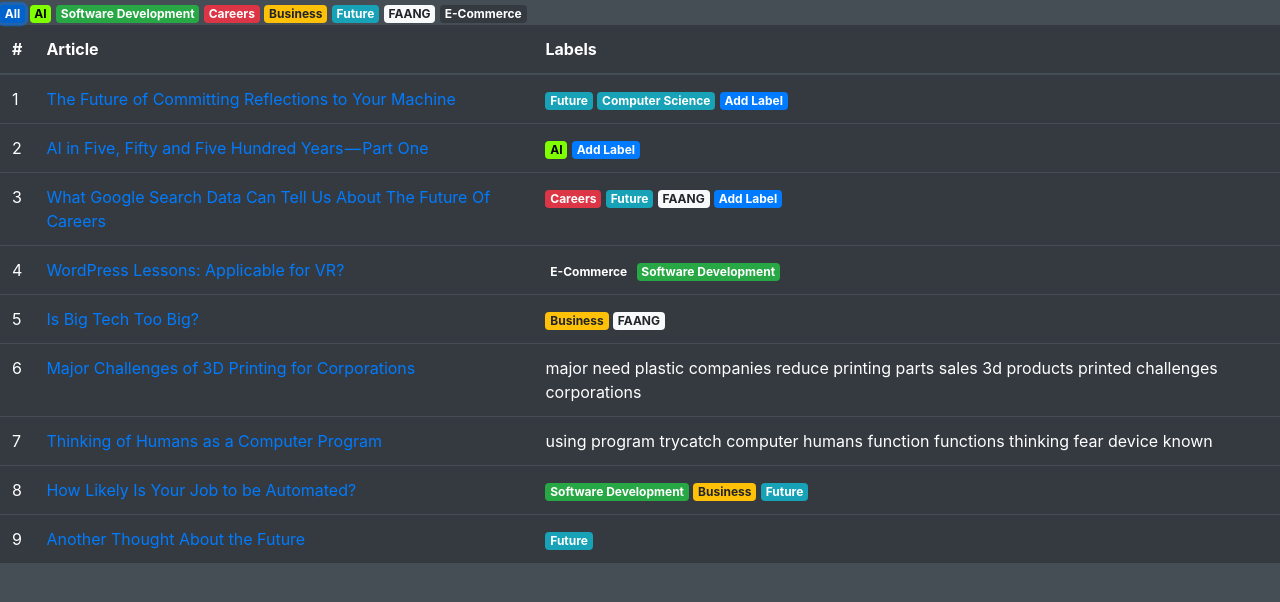
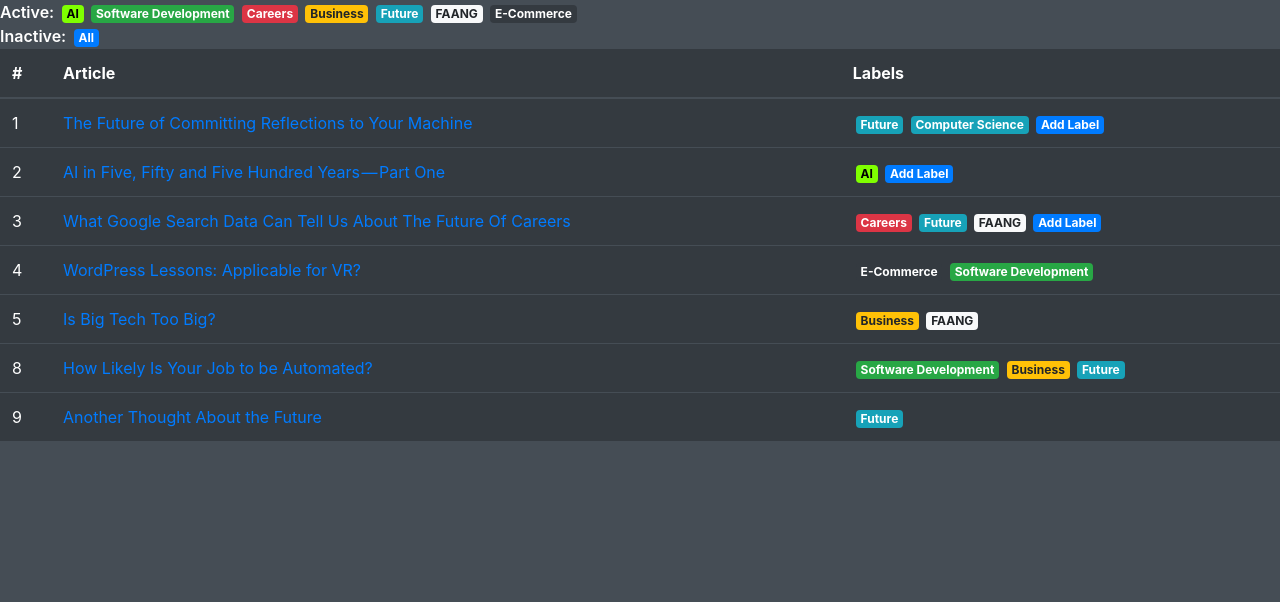
Before and after one commit to Code42Cate/News-Aggregator, a plain HTML site: page newsletter_concept.html in a window 1280 px wide. Both pictures are taken after a click on the link "All". Drawn offline with nearby package versions, Linux system fonts and the light colour scheme.

Commit message:
WIP filtering

```diff
--- a/newsletter_concept.html
+++ b/newsletter_concept.html
@@ -16,6 +16,10 @@
             height: 100%;
         }
 
+        .badge {
+            margin-left: 3px;
+        }
+
         .ai {
             background-color: chartreuse;
             color: black;
@@ -24,7 +28,9 @@
 </head>
 
 <body>
-    <div id="labelselect">
+    <div>
+        <div id="labelselect" style="width: 50%;">
+            <span style="color: white; font-weight: 600;">Active:</span>
             <a href="#" class="badge badge-primary all">All</a>
             <a href="#" class="badge badge-secondary ai">AI</a>
             <a href="#" class="badge badge-success softwaredevelopment">Software Development</a>
@@ -34,6 +40,10 @@
             <a href="#" class="badge badge-light faang">FAANG</a>
             <a href="#" class="badge badge-dark ecommerce">E-Commerce</a>
         </div>
+        <div id="labeldisable" style="width: 50%;">
+            <span style="color: white; font-weight: 600;">Inactive:</span>
+        </div>
+    </div>
     <table class="table table-hover table-dark">
         <thead>
             <tr>
@@ -42,7 +52,7 @@
                 <th scope="col">Labels</th>
             </tr>
         </thead>
-        <tbody>
+        <tbody id="articletable">
 
             <tr>
                 <td>1</td>
@@ -106,23 +116,6 @@
 
 
                 </td>
-            </tr>
-
-            <tr>
-                <td>6</td>
-                <td><a href="https://hackernoon.com/major-challenges-of-3d-printing-for-corporations-rrt03ylk">
-                        Major Challenges of 3D Printing for Corporations
-                    </a></td>
-                <td>major need plastic companies reduce printing parts sales 3d products printed challenges corporations
-                </td>
-            </tr>
-
-            <tr>
-                <td>7</td>
-                <td><a href="https://hackernoon.com/thinking-humans-as-a-computer-program-64qz30ae">
-                        Thinking of Humans as a Computer Program
-                    </a></td>
-                <td>using program trycatch computer humans function functions thinking fear device known</td>
             </tr>
 
             <tr>
@@ -193,6 +186,53 @@
                 };
             });
         })
+
+        const filterArticles = () => {
+            let selectedLabelDiv = document.getElementById('labelselect');
+            selectedLabels = [];
+            selectedLabelDiv.childNodes.forEach((badge) => {
+
+                if (badge.classList !== undefined && badge.classList.length !== 0) {
+                    selectedLabels.push(badge.innerText)
+                }
+            });
+
+            const articleTable = document.getElementById('articletable');
+            const rows = articleTable.rows;
+            for (let index = 0; index < rows.length; index += 1) {
+                let rowArticles = ['All'];
+                rows[index].cells[2].childNodes.forEach((badge) => {
+                    if (badge.classList !== undefined && badge.innerText !== 'Add Label') rowArticles.push(badge.innerText);
+                })
+                console.log('Have: ' + rowArticles);
+                console.log('Want: ' + selectedLabels);
+                const intersection = selectedLabels.filter(x => rowArticles.includes(x));
+                if (intersection.length === 0) {
+                    articleTable.deleteRow(index);
+                    console.log(index);
+                }
+            }
+
+        }
+        filterArticles();
+
+        const array = document.getElementsByClassName('badge');
+        for (let index = 0; index < array.length; index += 1) {
+            array[index].addEventListener('click', (event) => {
+                if (event.target.parentElement.id === 'labelselect') {
+                    event.target.parentNode.removeChild(event.target);
+                    const disabledDiv = document.getElementById('labeldisable');
+                    disabledDiv.appendChild(event.target);
+                } else {
+                    event.target.parentNode.removeChild(event.target);
+                    const enabledDiv = document.getElementById('labelselect');
+                    enabledDiv.appendChild(event.target);
+                }
+                filterArticles();
+            });
+        }
+
+
     </script>
 </body>
 
```
Lines whose indentation alone changed are shown as unchanged.
